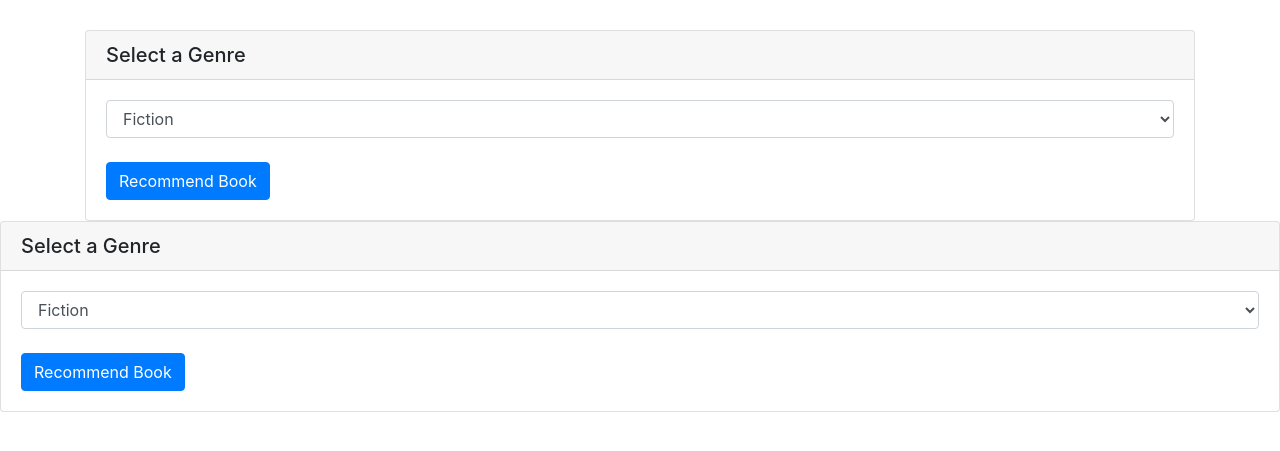
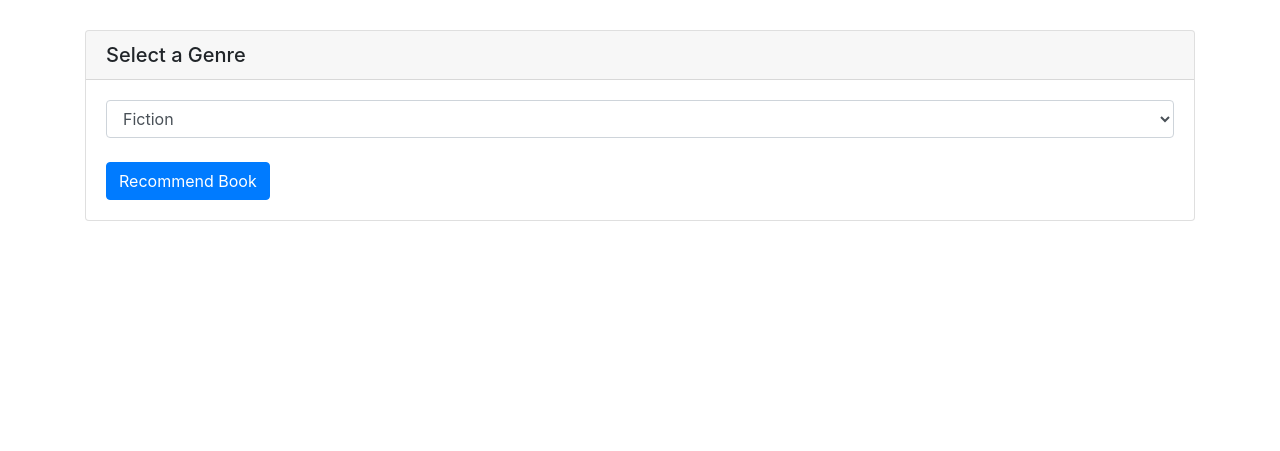
Before and after one commit to erikcribley/Blue-Team-Project-One, a plain HTML site: page index.html in a window 1280 px wide. Shown: the part 205-656 px from the top of the page. Drawn offline with nearby package versions, Linux system fonts and the light colour scheme.

Commit message:
fixed double dropdown

```diff
--- a/index.html
+++ b/index.html
@@ -37,25 +37,7 @@
         </div>
     </div>
 
-    <div class="card">
-        <h5 class="card-header">Select a Genre</h5>
-        <div class="card-body">
-            <select class="form-control">
-                <option>Fiction</option>
-                <option>Non-Fiction</option>
-                <option>Science Fiction</option>
-                <option>Mystery</option>
-                <option>Horror</option>
-                <option>Self-Improvement</option>
-            </select>
-            <br>
-            <button type="submit" class="btn btn-primary">Recommend Book</button>
-        </div>
-    </div>
-    </div>
-    <!-- jQuery library -->
-
-
+    <!-- Links to other pages -->
     <script src="https://ajax.googleapis.com/ajax/libs/jquery/3.4.1/jquery.min.js"></script>
     <script src="https://cdnjs.cloudflare.com/ajax/libs/popper.js/1.14.7/umd/popper.min.js"
         integrity="sha384-UO2eT0CpHqdSJQ6hJty5KVphtPhzWj9WO1clHTMGa3JDZwrnQq4sF86dIHNDz0W1"
--- a/javascript.js
+++ b/javascript.js
@@ -10,8 +10,8 @@ function loadDoc() {
     var queryURL = "https://api.nytimes.com/svc/books/v3/lists/current/hardcover-" + response + ".json?api-key=YYLM4H4ZVCvkU3CCEM6hMcTnfTjAP7DM"
     console.log(queryURL)
 
-    // $.ajax({
-    //     url: queryURL
-    // })
+    $.ajax({
+        url: queryURL
+    })
 
 }
```
